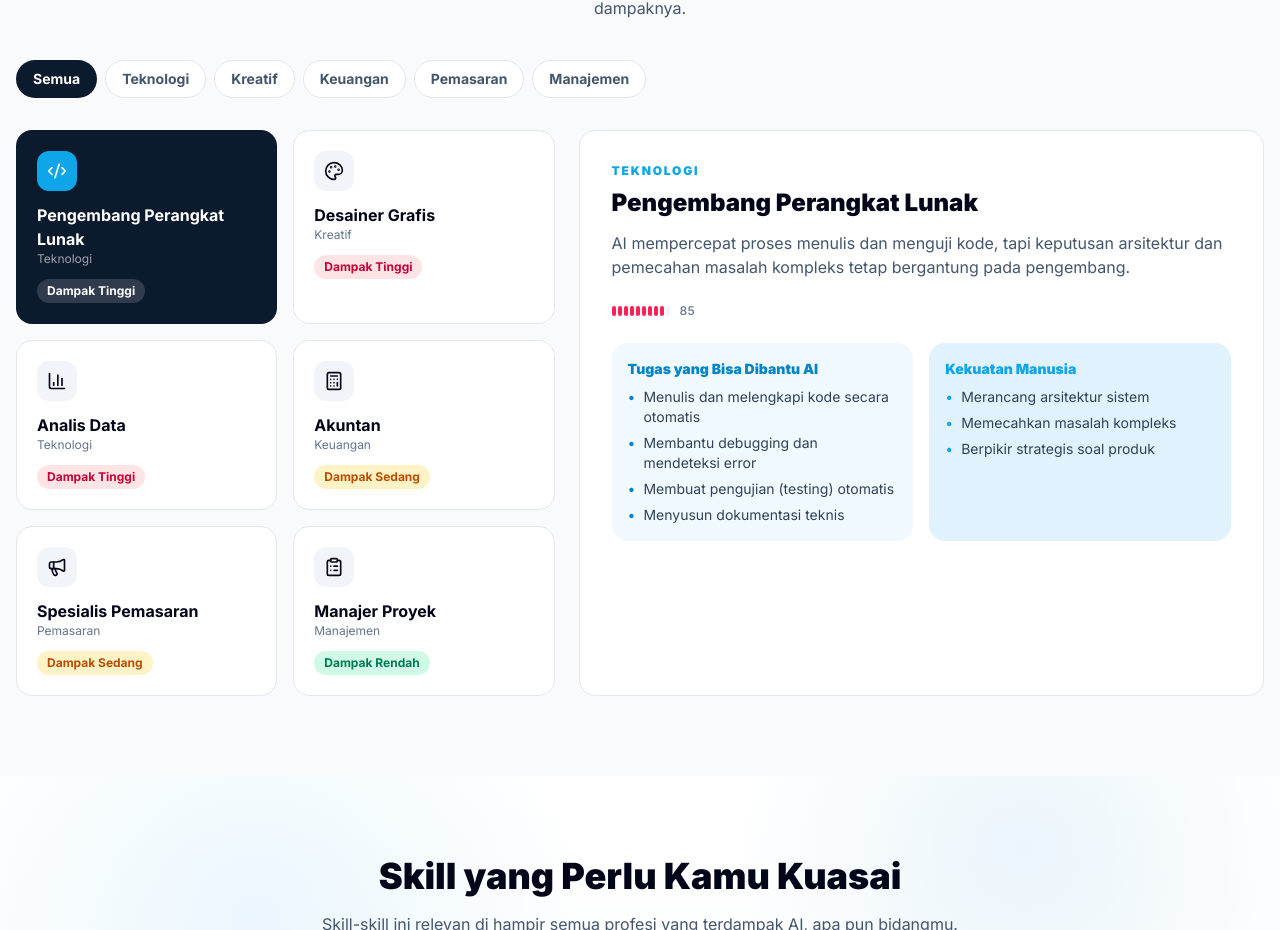
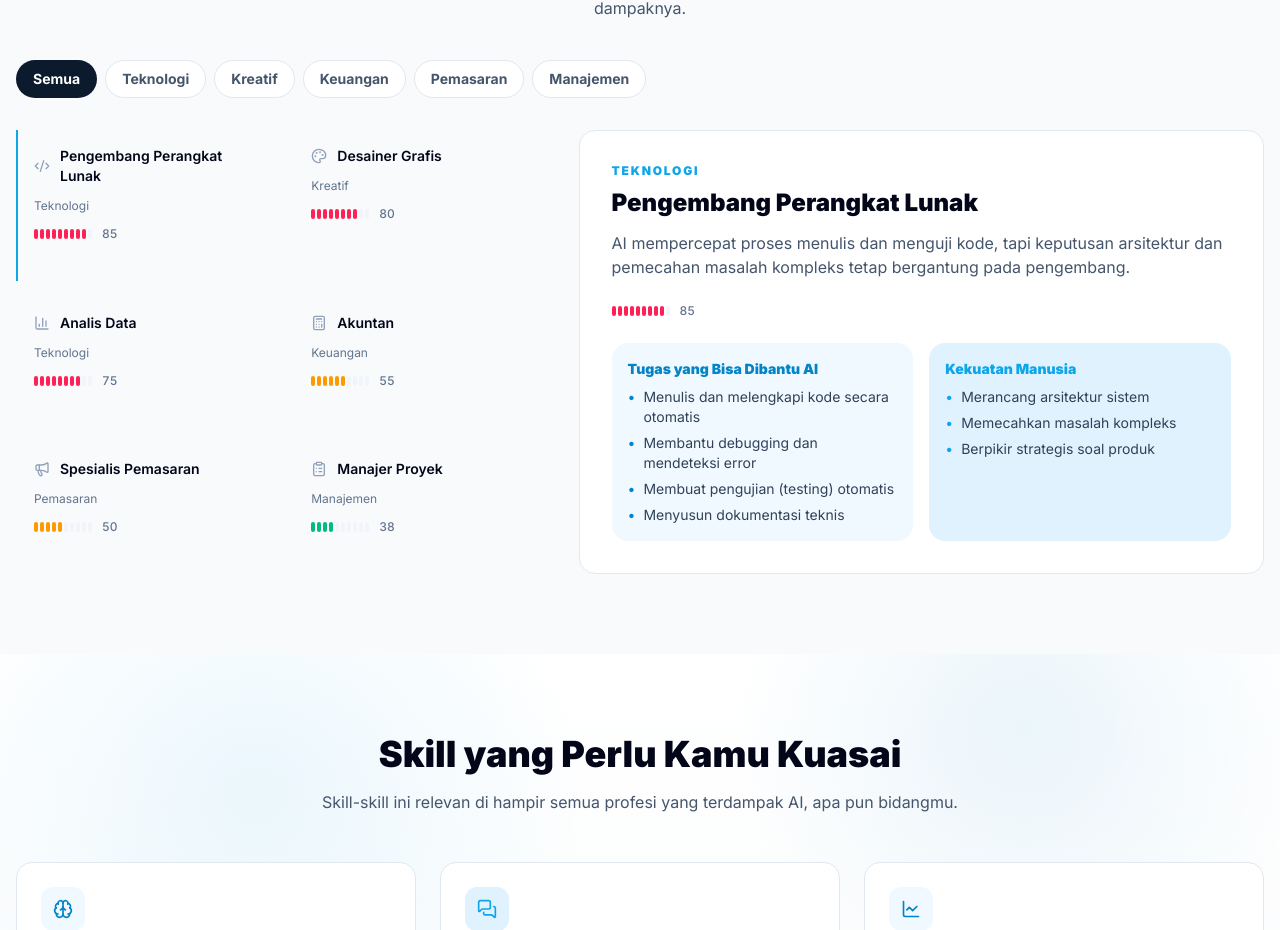
Before and after one commit to kevinazzaky/ai-job, a Next.js app: page / in a window 1280 px wide. Shown: the part 1395-2325 px from the top of the page. Built offline with nearby package versions, Linux system fonts and the light colour scheme.

Commit message:
style: simplify job card to editorial row style

```diff
--- a/src/components/jobs/JobCard.tsx
+++ b/src/components/jobs/JobCard.tsx
@@ -3,18 +3,7 @@
 import clsx from "clsx";
 import { getJobIcon } from "@/lib/icon-map";
 import type { Job } from "@/src/data/jobs";
-
-const LEVEL_LABEL: Record<string, string> = {
-  Low: "Rendah",
-  Medium: "Sedang",
-  High: "Tinggi",
-};
-
-const LEVEL_BADGE: Record<string, string> = {
-  Low: "bg-emerald-100 text-emerald-700",
-  Medium: "bg-amber-100 text-amber-700",
-  High: "bg-rose-100 text-rose-700",
-};
+import ImpactBar from "@/src/components/jobs/ImpactBar";
 
 export default function JobCard({
   job,
@@ -33,43 +22,20 @@ export default function JobCard({
       onClick={onSelect}
       aria-pressed={isActive}
       className={clsx(
-        "card-hover flex w-full flex-col items-start gap-3 rounded-2xl border p-5 text-left",
+        "flex w-full flex-col gap-3 border-l-2 px-4 py-4 text-left transition-colors",
         isActive
-          ? "border-transparent bg-[var(--color-primary)] text-white"
-          : "border-slate-200 bg-white text-slate-950",
+          ? "border-[var(--color-accent)] bg-slate-50"
+          : "border-transparent hover:bg-slate-50",
       )}
     >
-      <div
-        className={clsx(
-          "inline-flex h-10 w-10 items-center justify-center rounded-xl",
-          isActive
-            ? "bg-[var(--color-accent)] text-white"
-            : "bg-slate-100 text-slate-950",
-        )}
-      >
-        <Icon size={20} />
+      <div className="flex items-center gap-2.5">
+        <Icon size={16} className="shrink-0 text-slate-400" />
+        <h3 className="text-sm font-semibold text-slate-950">{job.title}</h3>
       </div>
 
-      <div>
-        <h3 className="font-bold">{job.title}</h3>
-        <p
-          className={clsx(
-            "text-xs",
-            isActive ? "text-white/60" : "text-slate-500",
-          )}
-        >
-          {job.category}
-        </p>
-      </div>
+      <p className="text-xs text-slate-500">{job.category}</p>
 
-      <span
-        className={clsx(
-          "rounded-full px-2.5 py-1 text-xs font-bold",
-          isActive ? "bg-white/15 text-white" : LEVEL_BADGE[job.impactLevel],
-        )}
-      >
-        Dampak {LEVEL_LABEL[job.impactLevel]}
-      </span>
+      <ImpactBar score={job.impactScore} level={job.impactLevel} size="sm" />
     </button>
   );
 }
```
